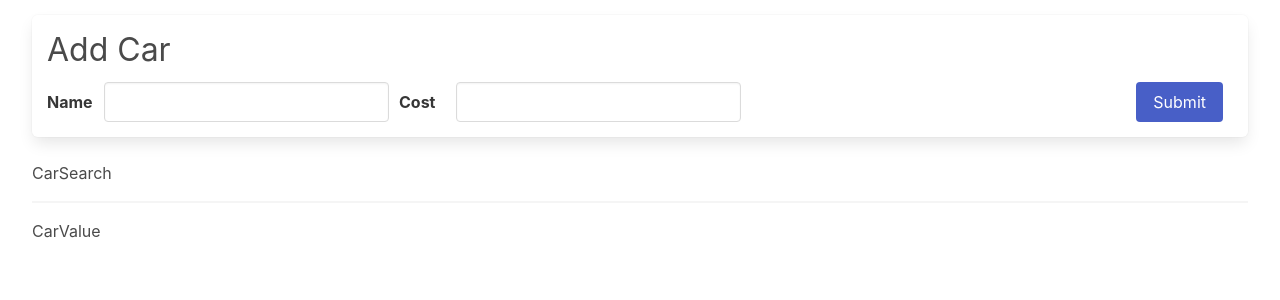
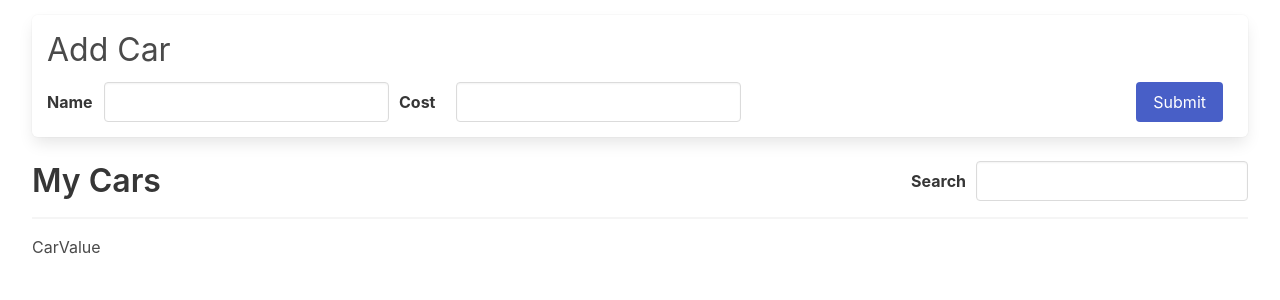
Before and after one commit to N3phthys-tw/react-redux-practice, a React (Create React App) app: page / in a window 1280 px wide. Shown: the top 300 px of the page. Built offline with nearby package versions, Linux system fonts and the light colour scheme.

Commit message:
finish CarSearch and add compare data

```diff
--- a/src/components/CarList.js
+++ b/src/components/CarList.js
@@ -4,8 +4,10 @@
 function CarList() {
   const dispatch = useDispatch();
 
-  const cars = useSelector((state) => {
-    return state.cars.data;
+  const cars = useSelector(({ cars: { data, searchTerm } }) => {
+    return data.filter((car) =>
+      car.name.toLowerCase().includes(searchTerm.toLowerCase())
+    );
   });
 
   const handleCarDelete = (car) => {
--- a/src/components/CarSearch.js
+++ b/src/components/CarSearch.js
@@ -1,5 +1,30 @@
+import { useDispatch, useSelector } from "react-redux";
+import { changeSearchTerm } from "../store";
+
 function CarSearch() {
-  return <div>CarSearch</div>;
+  const dispatch = useDispatch();
+
+  const searchTerm = useSelector((state) => {
+    return state.cars.searchTerm;
+  });
+
+  const handleSearchTermChange = (event) => {
+    dispatch(changeSearchTerm(event.target.value));
+  };
+
+  return (
+    <div className="list-header">
+      <h3 className="title is-3">My Cars</h3>
+      <div className="search field is-horizontal">
+        <label className="label">Search</label>
+        <input
+          className="input"
+          value={searchTerm}
+          onChange={handleSearchTermChange}
+        />
+      </div>
+    </div>
+  );
 }
 
 export default CarSearch;
```
